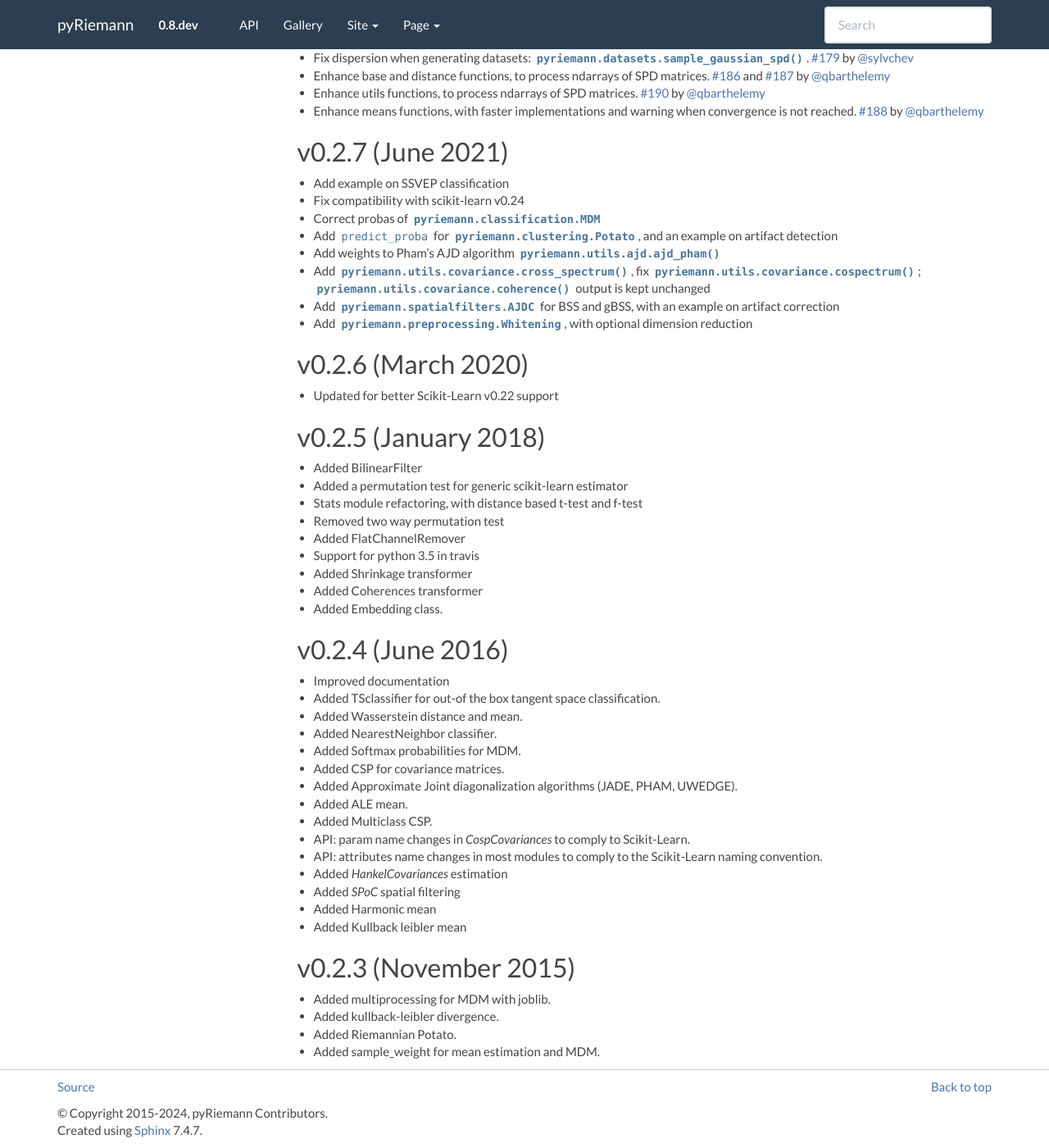
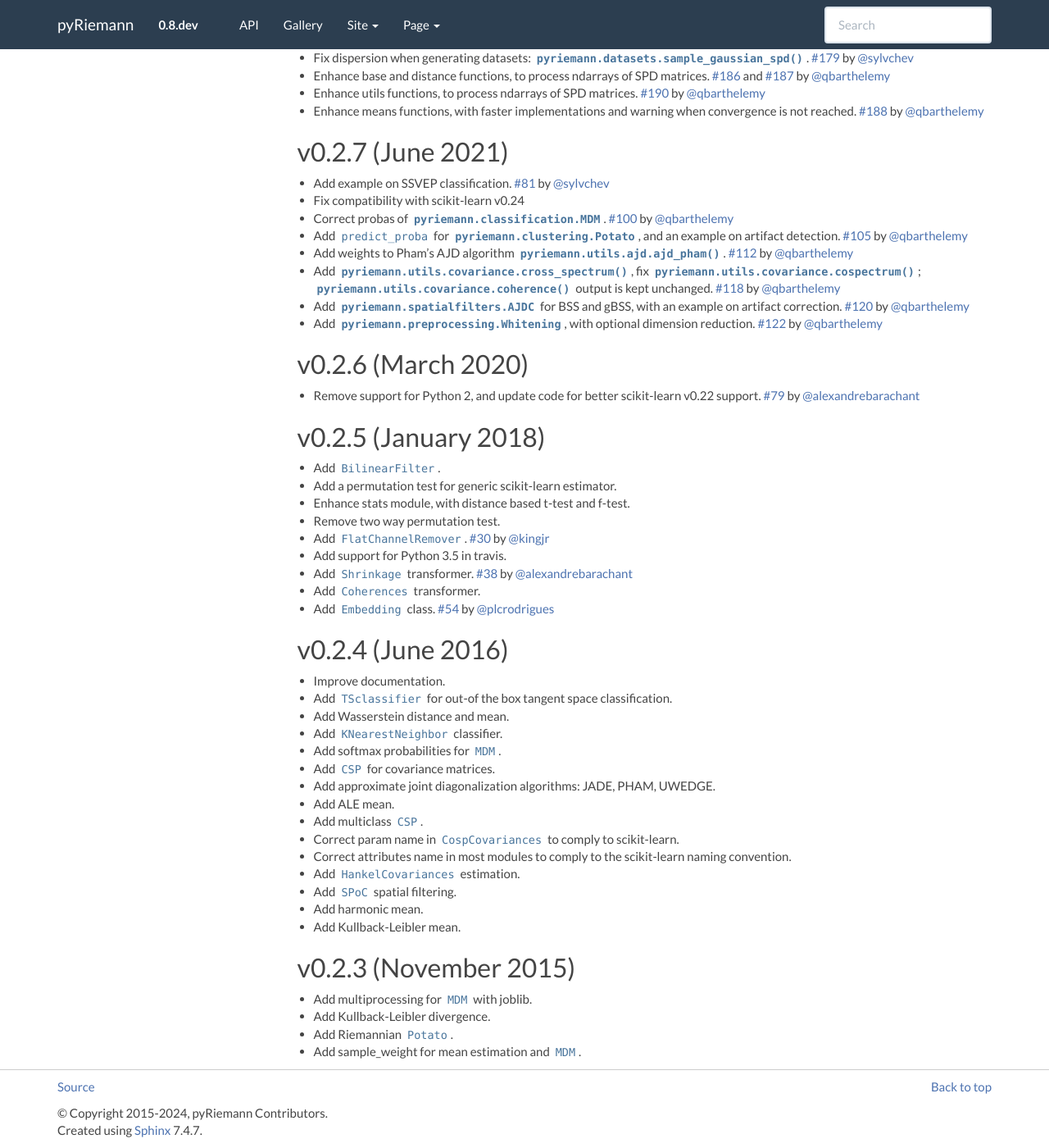
Before and after one commit to pyRiemann/pyRiemann, a Sphinx documentation site: the page built from doc/whatsnew.rst, in a window 1280 px wide and 1400 px high, scrolled down 3860 px. Shown: the whole window at 82% size. Built offline with Sphinx 7.4.7, drawn with Linux system fonts in a browser that asks for light colours; pages that are not in the unit, such as notebooks, are missing from menus; some of the changed text lies outside the part shown.

Commit message:
correct and complete whatsnew file (#342)

```diff
--- a/doc/whatsnew.rst
+++ b/doc/whatsnew.rst
@@ -19,7 +19,7 @@
   ``TLStretch`` is deprecated and renamed into :class:`pyriemann.transfer._estimators.TLScale`,
   and ``TSclassifier`` into :class:`pyriemann.classification.TSClassifier`. :pr:`320` by :user:`qbarthelemy`
 
-- Add an example using fNIRS data with a new estimator called `HybridBlocks` for classifying HbO and HbR signals. :pr:`323` by :user:`timnaher`
+- Add an example using fNIRS data with a new estimator called ``HybridBlocks`` for classifying HbO and HbR signals. :pr:`323` by :user:`timnaher`
 
 - Add directional derivatives :func:`pyriemann.utils.base.ddexpm` and :func:`pyriemann.utils.base.ddlogm`,
   and correct :func:`pyriemann.utils.tangentspace.log_map_logeuclid` and :func:`pyriemann.utils.tangentspace.exp_map_logeuclid`. :pr:`332` by :user:`gabelstein`
@@ -99,7 +99,7 @@
 
 - Add an example on augmented covariance matrix. :pr:`276` by :user:`carraraig`
 
-- Remove function `make_covariances`. :pr:`280` by :user:`qbarthelemy`
+- Remove function ``make_covariances``. :pr:`280` by :user:`qbarthelemy`
 
 - Speedup :class:`pyriemann.estimation.TimeDelayCovariances`. :pr:`281` by :user:`qbarthelemy`
 
@@ -120,7 +120,7 @@
 - Add functions to test HPD and HPSD matrices, :func:`pyriemann.utils.test.is_herm_pos_def` and :func:`pyriemann.utils.test.is_herm_pos_semi_def`. :pr:`231` by :user:`qbarthelemy`
 
 - Add function :func:`pyriemann.datasets.make_matrices` to generate SPD, SPSD, HPD and HPSD matrices.
-  Deprecate function :func:`pyriemann.datasets.make_covariances`. :pr:`232` by :user:`qbarthelemy`
+  Deprecate function ``pyriemann.datasets.make_covariances``. :pr:`232` by :user:`qbarthelemy`
 
 - Add tests for matrix operators and distances for HPD matrices, complete doc and add references. :pr:`234` by :user:`qbarthelemy`
 
@@ -246,88 +246,89 @@
 v0.2.7 (June 2021)
 ------------------
 
-- Add example on SSVEP classification
+- Add example on SSVEP classification. :pr:`81` by :user:`sylvchev`
 
 - Fix compatibility with scikit-learn v0.24
 
-- Correct probas of :class:`pyriemann.classification.MDM`
+- Correct probas of :class:`pyriemann.classification.MDM`. :pr:`100` by :user:`qbarthelemy`
 
-- Add ``predict_proba`` for :class:`pyriemann.clustering.Potato`, and an example on artifact detection
+- Add ``predict_proba`` for :class:`pyriemann.clustering.Potato`, and an example on artifact detection. :pr:`105` by :user:`qbarthelemy`
 
-- Add weights to Pham's AJD algorithm :func:`pyriemann.utils.ajd.ajd_pham`
+- Add weights to Pham's AJD algorithm :func:`pyriemann.utils.ajd.ajd_pham`. :pr:`112` by :user:`qbarthelemy`
 
-- Add :func:`pyriemann.utils.covariance.cross_spectrum`, fix :func:`pyriemann.utils.covariance.cospectrum`; :func:`pyriemann.utils.covariance.coherence` output is kept unchanged
+- Add :func:`pyriemann.utils.covariance.cross_spectrum`, fix :func:`pyriemann.utils.covariance.cospectrum`;
+  :func:`pyriemann.utils.covariance.coherence` output is kept unchanged. :pr:`118` by :user:`qbarthelemy`
 
-- Add :class:`pyriemann.spatialfilters.AJDC` for BSS and gBSS, with an example on artifact correction
+- Add :class:`pyriemann.spatialfilters.AJDC` for BSS and gBSS, with an example on artifact correction. :pr:`120` by :user:`qbarthelemy`
 
-- Add :class:`pyriemann.preprocessing.Whitening`, with optional dimension reduction
+- Add :class:`pyriemann.preprocessing.Whitening`, with optional dimension reduction. :pr:`122` by :user:`qbarthelemy`
 
 v0.2.6 (March 2020)
 -------------------
 
-- Updated for better Scikit-Learn v0.22 support
+- Remove support for Python 2, and update code for better scikit-learn v0.22 support. :pr:`79` by :user:`alexandrebarachant`
 
 v0.2.5 (January 2018)
 ---------------------
 
-- Added BilinearFilter
+- Add ``BilinearFilter``.
 
-- Added a permutation test for generic scikit-learn estimator
+- Add a permutation test for generic scikit-learn estimator.
 
-- Stats module refactoring, with distance based t-test and f-test
+- Enhance stats module, with distance based t-test and f-test.
 
-- Removed two way permutation test
+- Remove two way permutation test.
 
-- Added FlatChannelRemover
+- Add ``FlatChannelRemover``. :pr:`30` by :user:`kingjr`
 
-- Support for python 3.5 in travis
+- Add support for Python 3.5 in travis.
 
-- Added Shrinkage transformer
+- Add ``Shrinkage`` transformer. :pr:`38` by :user:`alexandrebarachant`
 
-- Added Coherences transformer
+- Add ``Coherences`` transformer.
 
-- Added Embedding class.
+- Add ``Embedding`` class. :pr:`54` by :user:`plcrodrigues`
 
 v0.2.4 (June 2016)
 ------------------
 
-- Improved documentation
+- Improve documentation.
 
-- Added TSclassifier for out-of the box tangent space classification.
+- Add ``TSclassifier`` for out-of the box tangent space classification.
 
-- Added Wasserstein distance and mean.
+- Add Wasserstein distance and mean.
 
-- Added NearestNeighbor classifier.
+- Add ``KNearestNeighbor`` classifier.
 
-- Added Softmax probabilities for MDM.
+- Add softmax probabilities for ``MDM``.
 
-- Added CSP for covariance matrices.
+- Add ``CSP`` for covariance matrices.
 
-- Added Approximate Joint diagonalization algorithms (JADE, PHAM, UWEDGE).
+- Add approximate joint diagonalization algorithms: JADE, PHAM, UWEDGE.
 
-- Added ALE mean.
+- Add ALE mean.
 
-- Added Multiclass CSP.
+- Add multiclass ``CSP``.
 
-- API: param name changes in `CospCovariances` to comply to Scikit-Learn.
+- Correct param name in ``CospCovariances`` to comply to scikit-learn.
 
-- API: attributes name changes in most modules to comply to the Scikit-Learn naming convention.
+- Correct attributes name in most modules to comply to the scikit-learn naming convention.
 
-- Added `HankelCovariances` estimation
+- Add ``HankelCovariances`` estimation.
 
-- Added `SPoC` spatial filtering
+- Add ``SPoC`` spatial filtering.
 
-- Added Harmonic mean
+- Add harmonic mean.
 
-- Added Kullback leibler mean
+- Add Kullback-Leibler mean.
 
 v0.2.3 (November 2015)
 ----------------------
 
-- Added multiprocessing for MDM with joblib.
+- Add multiprocessing for ``MDM`` with joblib.
 
-- Added kullback-leibler divergence.
+- Add Kullback-Leibler divergence.
 
-- Added Riemannian Potato.
+- Add Riemannian ``Potato``.
 
-- Added sample_weight for mean estimation and MDM.
+- Add sample_weight for mean estimation and ``MDM``.
```
Also changed, not shown: other parts of doc/whatsnew.rst (+4 -4 lines).
